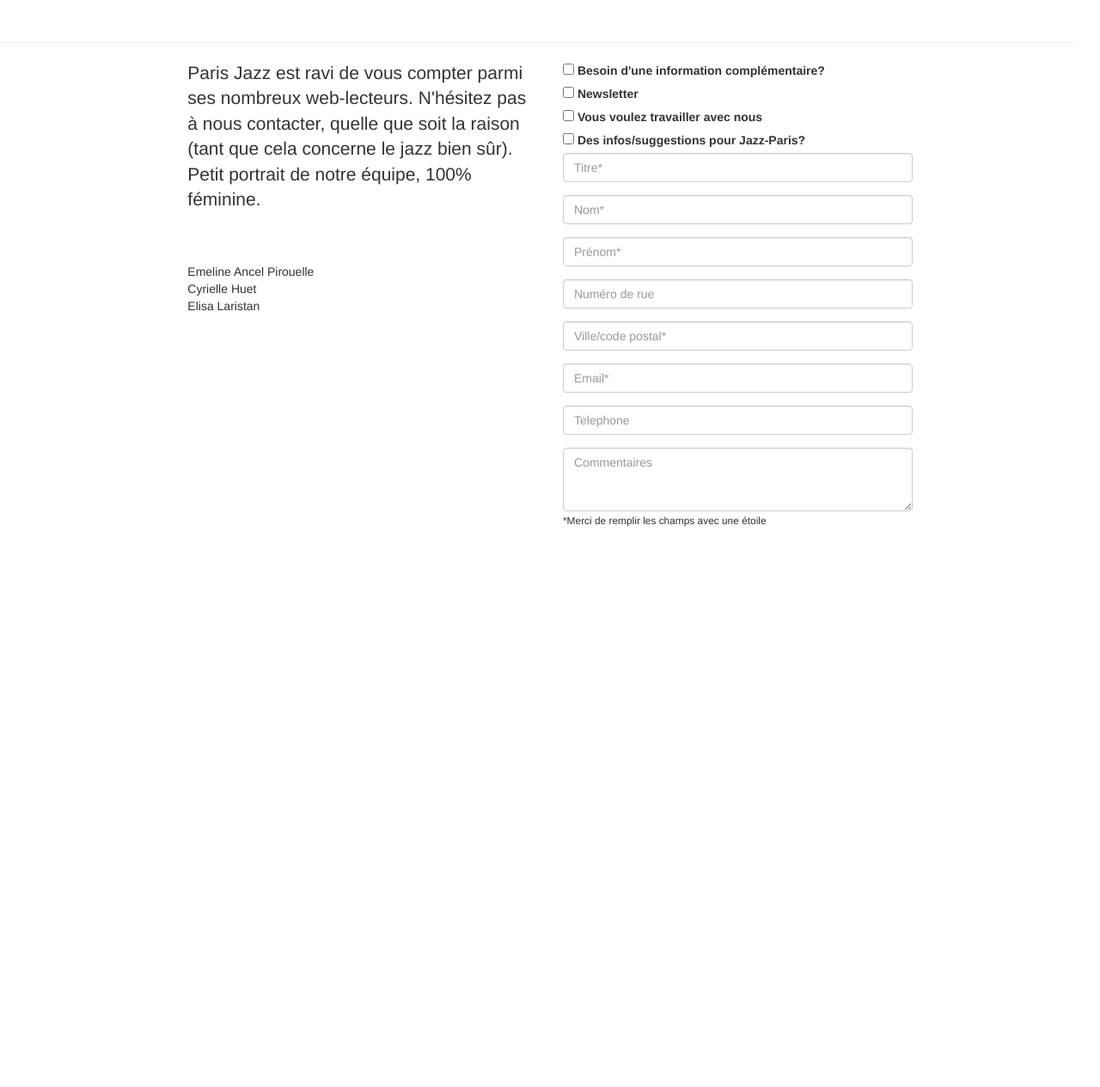
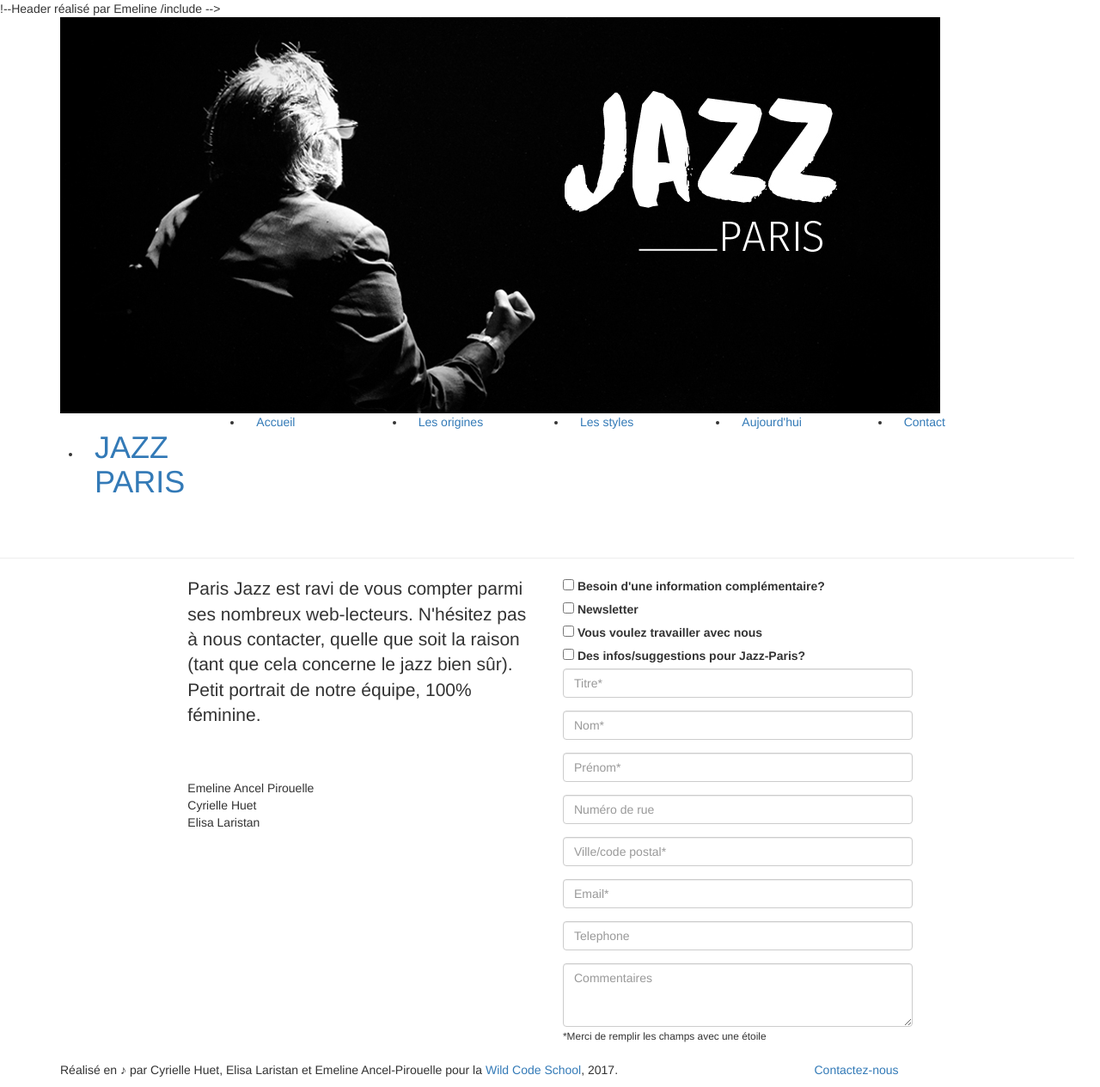
Before and after one commit to emelineap/jazz-paris, a PHP site: page /about.php in a window 1280 px wide. Shown: the whole page at 86% size. Before the commit the page ends 613 px from the top, so only its background shows below. Run offline with PHP 8.4, Linux system fonts and the light colour scheme.

Commit message:
rajout des includes header et footer

```diff
--- a/about.php
+++ b/about.php
@@ -9,6 +9,9 @@
 
 </head>
 	<body>
+		!--Header réalisé par Emeline /include -->
+	<!--Nav bar réalisée par Emeline /include -->
+	<?php include ("includes/header.php"); ?>
 
       <header class="row col-sm-12 col-lg-12">
         <div class="page-header">
@@ -130,7 +133,9 @@
 		</div>
 	</div>
 </div>
-
+<!--footer par Emeline /include -->
+	<?php include ("includes/footer.php");
+	?>
 
 
 </body>
```
